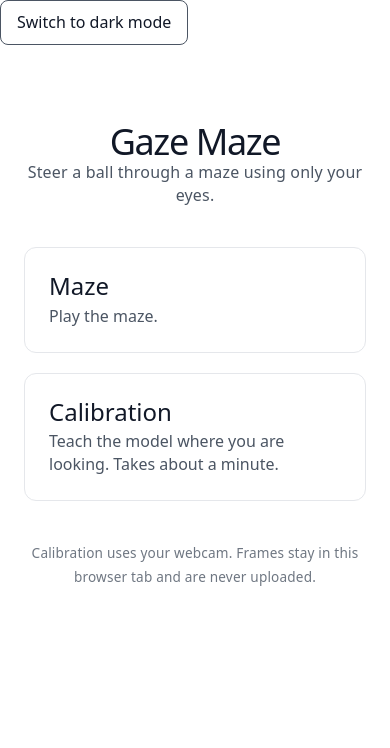
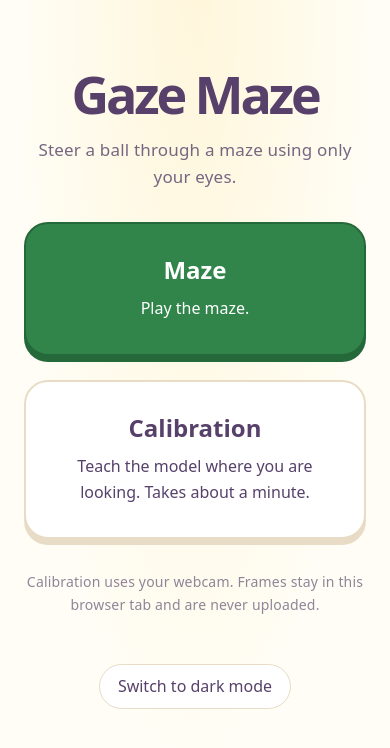
Before and after one commit to NoahSchiro/ac215, a React (Vite) app in the folder ui/: page / in a window 390 px wide. Shown: the top 748 px of the page. Built offline with nearby package versions, Linux system fonts and the light colour scheme.

Commit message:
Match home and calibration styling to the maze

```diff
--- a/ui/src/App.tsx
+++ b/ui/src/App.tsx
@@ -48,18 +48,6 @@ function App() {
 
   return (
     <>
-
-      {view === 'home' && (
-        <button
-          className="theme-toggle"
-          onClick={() =>
-            setTheme((current) => (current === 'light' ? 'dark' : 'light'))
-          }
-        >
-          Switch to {theme === 'light' ? 'dark' : 'light'} mode
-        </button>
-      )}
-
       {view === 'maze' ? (
         <MazeScreen onBack={goHome} />
       ) : (
@@ -67,6 +55,10 @@ function App() {
           calibration={calibration}
           onStartMaze={() => setView('maze')}
           onStartCalibration={startCalibration}
+          theme={theme}
+          onToggleTheme={() =>
+            setTheme((current) => (current === 'light' ? 'dark' : 'light'))
+          }
         />
       )}
     </>
--- a/ui/src/calibration/Calibration.tsx
+++ b/ui/src/calibration/Calibration.tsx
@@ -11,8 +11,13 @@ export function Calibration({ onCancel }: Props) {
     <main className="home">
       <h1>Calibration</h1>
       <p>Calibration is coming soon.</p>
-      <button type="button" onClick={onCancel}>
-        Back to home
+
+      <button
+        type="button"
+        className="back-button"
+        onClick={onCancel}
+      >
+        Back to Home
       </button>
     </main>
   )
--- a/ui/src/home/HomeScreen.tsx
+++ b/ui/src/home/HomeScreen.tsx
@@ -5,10 +5,12 @@ interface Props {
   calibration: CalibrationResult | null
   onStartMaze: () => void
   onStartCalibration: () => void
+  theme: 'light' | 'dark'
+  onToggleTheme: () => void
 }
 
 /** Entry screen: choose between the maze and gaze calibration. */
-export function HomeScreen({ calibration, onStartMaze, onStartCalibration }: Props) {
+export function HomeScreen({ calibration, onStartMaze, onStartCalibration, theme, onToggleTheme, }: Props) {
   return (
     <main className="home">
       <h1>Gaze Maze</h1>
@@ -32,6 +34,15 @@ export function HomeScreen({ calibration, onStartMaze, onStartCalibration }: Pro
       <p className="home-note">
         Calibration uses your webcam. Frames stay in this browser tab and are never uploaded.
       </p>
+      <div className="home-theme">
+        <button
+          type="button"
+          className="theme-toggle"
+          onClick={onToggleTheme}
+        >
+          Switch to {theme === 'light' ? 'dark' : 'light'} mode
+        </button>
+      </div>
     </main>
   )
 }
--- a/ui/src/home/home.css
+++ b/ui/src/home/home.css
@@ -44,3 +44,143 @@
   font-size: 0.85rem;
   opacity: 0.8;
 }
+
+.home-theme {
+  display: flex;
+  justify-content: center;
+  margin-top: 1.5rem;
+}
+
+.home {
+  --home-bg: #fffdf5;
+  --home-ink: #57416b;
+  --home-muted: #756782;
+  --home-border: #e8dcc6;
+  --home-card: #ffffff;
+  --home-green: #31854b;
+
+  box-sizing: border-box;
+  min-height: 100svh;
+  max-width: none;
+  padding: clamp(40px, 8vh, 90px) 24px;
+  text-align: center;
+  color: var(--home-ink);
+  background:
+    radial-gradient(
+      ellipse at top,
+      rgba(255, 205, 64, 0.14),
+      transparent 65%
+    ),
+    var(--home-bg);
+}
+
+.home h1 {
+  margin: 0 0 16px;
+  color: var(--home-ink);
+  font-size: clamp(52px, 9vw, 100px);
+  font-weight: 850;
+  line-height: 1;
+  letter-spacing: -0.06em;
+}
+
+.home-tagline {
+  max-width: 480px;
+  margin: 0 auto;
+  color: var(--home-muted);
+  font-size: clamp(17px, 2vw, 21px);
+  line-height: 1.6;
+}
+
+.home-actions {
+  display: grid;
+  grid-template-columns: repeat(2, minmax(0, 1fr));
+  gap: 24px;
+  max-width: 780px;
+  margin: 48px auto 32px;
+}
+
+.home .home-card {
+  padding: 32px;
+  border: 2px solid var(--home-border);
+  border-radius: 24px;
+  background: var(--home-card);
+  color: var(--home-ink);
+  text-align: center;
+  box-shadow: 0 6px 0 var(--home-border);
+  transition: transform 180ms ease, box-shadow 180ms ease;
+}
+
+.home-card h2,
+.home-card h3 {
+  color: inherit;
+  font-weight: 750;
+}
+
+.home-card p {
+  margin-top: 12px;
+  line-height: 1.6;
+}
+
+/* Make the maze the main action. */
+.home .home-card:first-child {
+  background: var(--home-green);
+  border-color: #256839;
+  color: #ffffff;
+  box-shadow: 0 6px 0 #256839;
+}
+
+.home-card:first-child p {
+  color: #ffffff;
+}
+
+.home .home-card:hover {
+  transform: translateY(-4px);
+}
+
+.home .home-card:active {
+  transform: translateY(4px);
+  box-shadow: none;
+}
+
+.home button:focus-visible {
+  outline: 3px solid var(--home-ink);
+  outline-offset: 6px;
+}
+
+.home > p:not(.home-tagline) {
+  max-width: 620px;
+  margin: 24px auto;
+  color: var(--home-muted);
+  font-size: 14px;
+  line-height: 1.6;
+}
+
+.home .theme-toggle {
+  margin-top: 24px;
+  padding: 10px 18px;
+  border: 1px solid var(--home-border);
+  border-radius: 999px;
+  background: var(--home-card);
+  color: var(--home-ink);
+}
+
+:root[data-theme='dark'] .home {
+  --home-bg: #242033;
+  --home-ink: #e7daf6;
+  --home-muted: #c1b3cf;
+  --home-border: #51435f;
+  --home-card: #30283e;
+}
+
+@media (max-width: 600px) {
+  .home-actions {
+    grid-template-columns: 1fr;
+    margin-top: 32px;
+  }
+}
+
+@media (prefers-reduced-motion: reduce) {
+  .home .home-card {
+    transition: none;
+  }
+}
--- a/ui/src/index.css
+++ b/ui/src/index.css
@@ -105,3 +105,30 @@ button {
   outline: 2px solid var(--text-h);
   outline-offset: 3px;
 }
+
+.back-button {
+  padding: 14px 24px;
+  border: 2px solid #256839;
+  border-radius: 12px;
+  background: #31854b;
+  color: #ffffff;
+  font: inherit;
+  font-weight: 700;
+  cursor: pointer;
+  box-shadow: 0 4px 0 #256839;
+  transition: transform 150ms ease, box-shadow 150ms ease;
+}
+
+.back-button:hover {
+  background: #28753f;
+}
+
+.back-button:active {
+  transform: translateY(4px);
+  box-shadow: none;
+}
+
+.back-button:focus-visible {
+  outline: 3px solid #57416b;
+  outline-offset: 4px;
+}
--- a/ui/src/maze/MazeScreen.tsx
+++ b/ui/src/maze/MazeScreen.tsx
@@ -11,7 +11,7 @@ export function MazeScreen({ onBack }: Props) {
 
       <button
         type="button"
-        className="game-button"
+        className="back-button"
         onClick={onBack}
       >
         Back to Home
```
